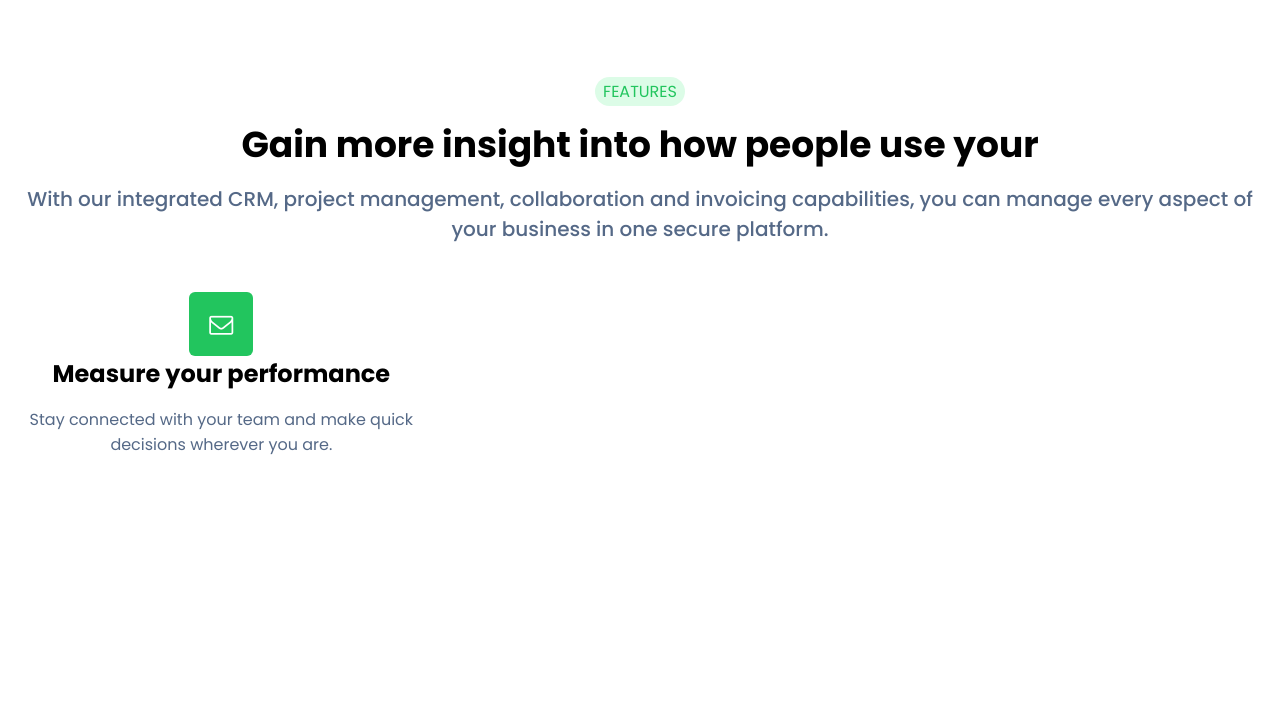
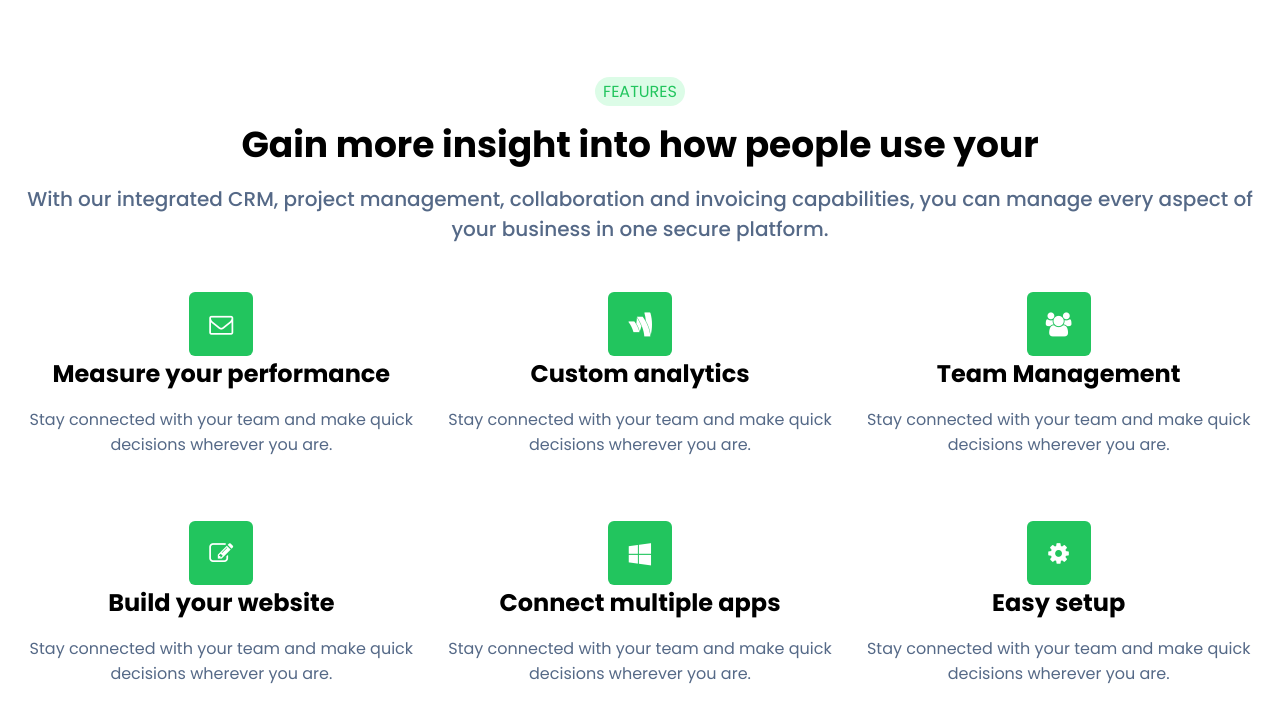
Before and after one commit to mineralaz/09_react_styled_components_css, a React (Vite) app: page / in a window 1280 px wide. Shown: the top 722 px of the page. Built offline with nearby package versions, Linux system fonts and the light colour scheme.

Commit message:
gain cards list

```diff
--- /dev/null
+++ b/src/components/GainCardsList.jsx
@@ -0,0 +1,19 @@
+import SingleCard from './singleCard/SingleCard';
+import { Grid } from './styled/UI.styled';
+
+function GainCardsList(props) {
+  return (
+    <Grid>
+      {props.items.map((cObj) => (
+        // generuoti SingleCard komponetus
+        <SingleCard
+          key={cObj.id}
+          icon={cObj.icon}
+          descr={cObj.descr}
+          title={cObj.title}
+        />
+      ))}
+    </Grid>
+  );
+}
+export default GainCardsList;
--- a/src/components/gainMore/GainMore.jsx
+++ b/src/components/gainMore/GainMore.jsx
@@ -1,3 +1,4 @@
+import GainCardsList from '../GainCardsList';
 import SingleCard from '../singleCard/SingleCard';
 import { Container, Grid, Section } from '../styled/UI.styled';
 import SectionTitle from '../UI/sectionTitle/SectionTitle';
@@ -64,13 +65,7 @@ function GainMore(props) {
           subtitle={sectionData.sectionTitle.subtitle}
           title={sectionData.sectionTitle.title}
         />
-        <Grid cols="3">
-          <SingleCard
-            icon={sectionData.gainCards[0].icon}
-            title={sectionData.gainCards[0].title}
-            descr={sectionData.gainCards[0].descr}
-          ></SingleCard>
-        </Grid>
+        <GainCardsList items={sectionData.gainCards} />
       </Container>
     </Section>
   );
```
